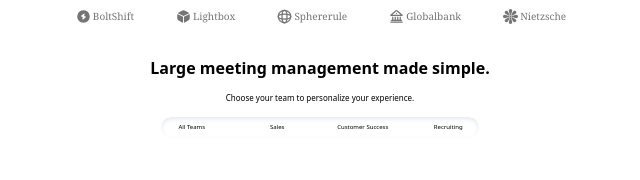
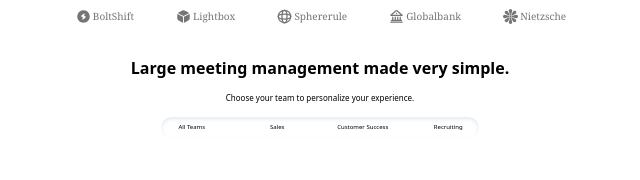
Before and after one commit to Priyanka-Chettri/TimeEase, a website: page index.html in a window 1280 px wide. Shown: the part 495-675 px from the top of the page, 320-960 px from the left. Drawn offline with Linux system fonts and the light colour scheme.

Commit message:
content changed

```diff
--- a/index.html
+++ b/index.html
@@ -164,7 +164,7 @@
     <!--Features section-->
     <section >
         <div class="mt-8 flex flex-col justify-center items-center space-y-3">
-            <h2 class="text-center font-sans font-extrabold">Large meeting management made simple.</h2>
+            <h2 class="text-center font-sans font-extrabold">Large meeting management made very simple.</h2>
             <p class="text-center font-sans text-[8px] font-extralight">Choose your team to personalize your experience.</p>
             <div class="border border-white rounded-2xl h-[23px] shadow-inner shadow-slate-200 w-80 space-x-6 flex justify-center">
                 <button class="text-[6px] hover:border border-black hover:bg-black hover:text-white hover:rounded-2xl h-[21px] w-1/4">All Teams</button>
```
Also changed, not shown: 1 other file.
